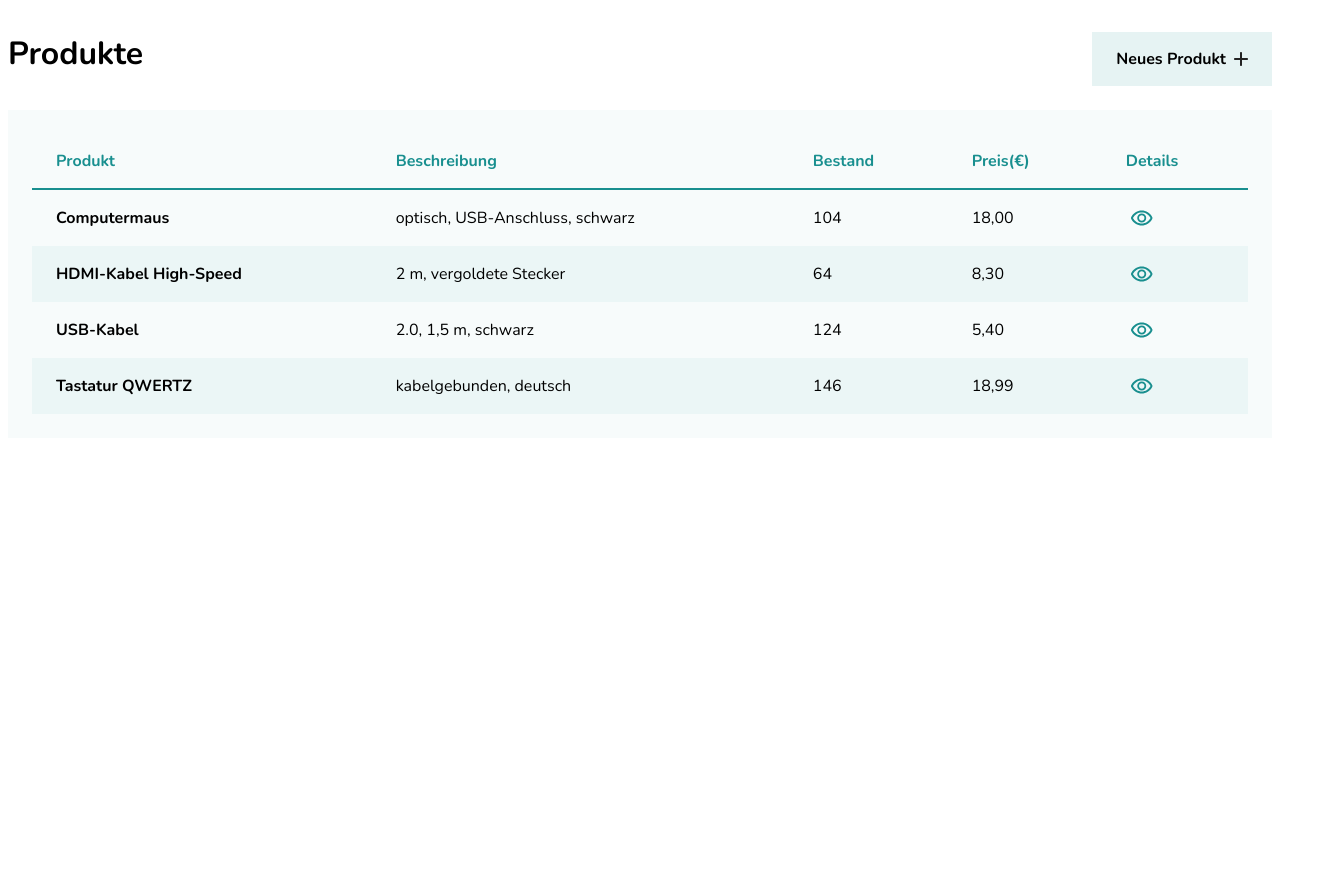
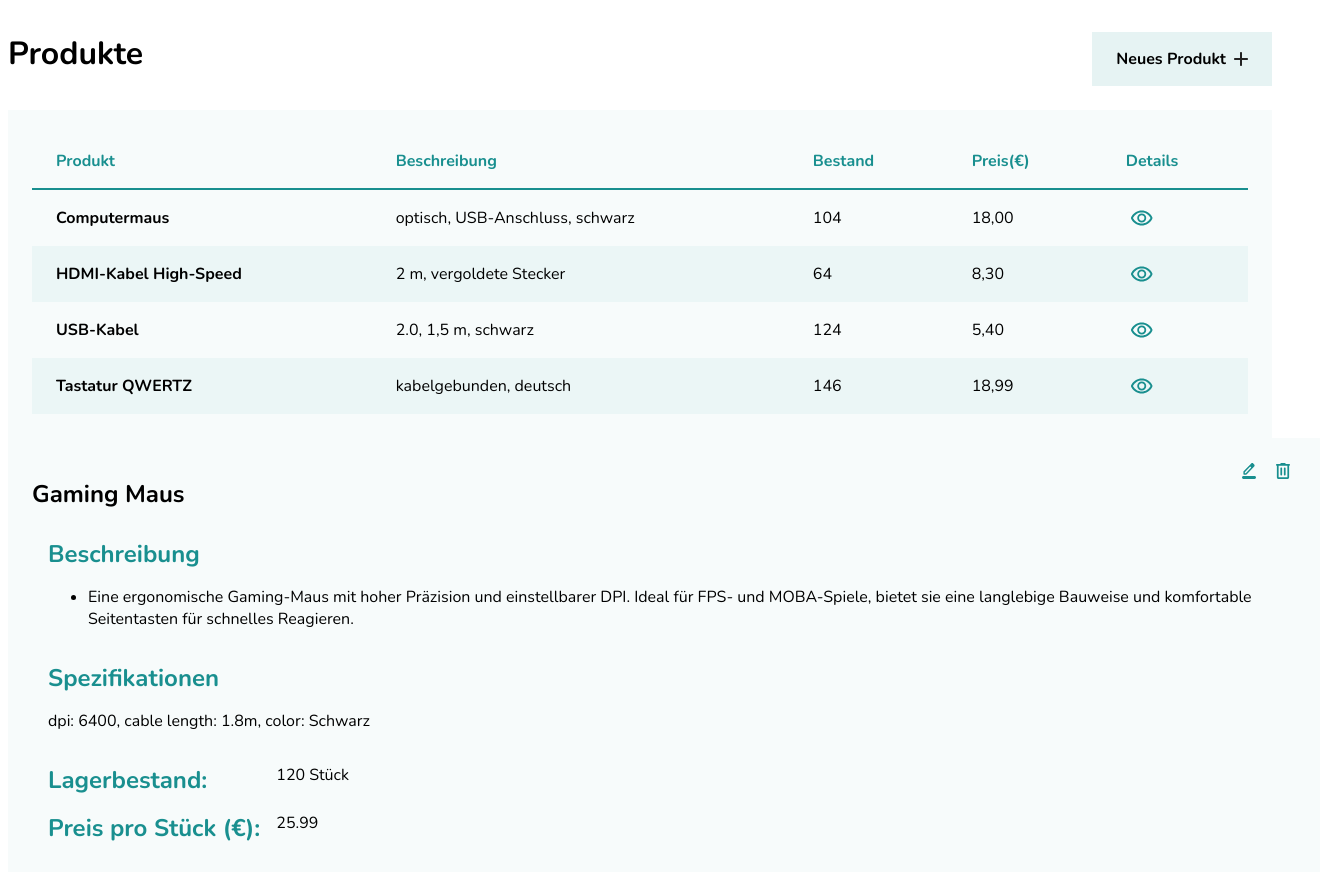
Before and after one commit to MirunaAgopian/Product-list, an Angular app: page / in a window 1280 px wide. Shown: the whole page, 1320 px wide, since content can reach past the window. Before the commit the page ends 800 px from the top, so only its background shows below. Built offline with nearby package versions, Linux system fonts and the light colour scheme.

Commit message:
added product lis and product details

```diff
--- a/src/app/app.html
+++ b/src/app/app.html
@@ -1,3 +1,4 @@
 <app-header></app-header>
 <app-product-list></app-product-list>
+<app-product-details></app-product-details>
 <router-outlet />
--- /dev/null
+++ b/src/app/shared/components/product-details/product-details.html
@@ -0,0 +1,31 @@
+<article class="product-detail">
+  <header class="product-detail__header">
+    <h1>{{detail.name}}</h1>
+    <div>
+      <a class="btn--edit" aria-label="Details editieren"></a>
+      <button (click)="deleteDetail()" class="btn--delete" aria-label="Details löschen"></button>
+    </div>
+  </header>
+  <section aria-labelledby="description">
+    <h2 id="description">Beschreibung</h2>
+    <ul>
+      <li>{{detail.description}}</li>
+    </ul>
+  </section>
+  <section aria-labelledby="specs">
+    <h2 id="specs">Spezifikationen</h2>
+    <p>{{detail.specs}}</p>
+  </section>
+  <section>
+    <dl>
+      <dt>Lagerbestand:</dt>
+      <dd>
+        <data value="104">{{detail.stock}} Stück</data>
+      </dd>
+      <dt>Preis pro Stück (€):</dt>
+      <dd>
+        <data value="18.00">{{detail.price}}</data>
+      </dd>
+    </dl>
+  </section>
+</article>
--- /dev/null
+++ b/src/app/shared/components/product-details/product-details.ts
@@ -0,0 +1,22 @@
+import { Component } from '@angular/core';
+
+@Component({
+  selector: 'app-product-details',
+  imports: [],
+  templateUrl: './product-details.html',
+  styleUrl: './product-details.scss',
+})
+export class ProductDetails {
+  detail = {
+      name: 'Gaming Maus',
+      description:
+        'Eine ergonomische Gaming-Maus mit hoher Präzision und einstellbarer DPI. Ideal für FPS- und MOBA-Spiele, bietet sie eine langlebige Bauweise und komfortable Seitentasten für schnelles Reagieren.',
+      specs: 'dpi: 6400, cable length: 1.8m, color: Schwarz',
+      stock: 120,
+      price: 25.99,
+    }
+
+    deleteDetail(){
+      this.detail.name = "";
+    }
+}
--- a/src/app/shared/components/product-list/product-list.ts
+++ b/src/app/shared/components/product-list/product-list.ts
@@ -6,4 +6,55 @@
   templateUrl: './product-list.html',
   styleUrl: './product-list.scss',
 })
-export class ProductList {}
+export class ProductList {
+  list = [
+    {
+      name: 'Gaming Maus',
+      description:
+        'Eine ergonomische Gaming-Maus mit hoher Präzision und einstellbarer DPI. Ideal für FPS- und MOBA-Spiele, bietet sie eine langlebige Bauweise und komfortable Seitentasten für schnelles Reagieren.',
+      specs: 'dpi: 6400, cable length: 1.8m, color: Schwarz',
+      stock: 120,
+      price: 2500000,
+    },
+    {
+      name: 'USB-C Kabel',
+      description:
+        'Robustes Ladekabel für Smartphones, Tablets und Laptops. Unterstützt schnelles Laden und Datenübertragung. Perfekt für den täglichen Einsatz zu Hause, im Büro oder unterwegs.',
+      specs: 'length: 1m, color: Weiß, type: USB-C zu USB-A',
+      stock: 300,
+      price: 4800,
+    },
+    {
+      name: 'Mechanische Tastatur',
+      description:
+        'Hochwertige mechanische Tastatur mit RGB-Hintergrundbeleuchtung. Die schnellen Switches sorgen für präzise Eingaben und langen Schreibkomfort. Ideal für Gamer und Vielschreiber.',
+      specs: 'switches: Red, connection: USB, color: Schwarz',
+      stock: 85,
+      price: 79.9,
+    },
+    {
+      name: 'HDMI Kabel',
+      description:
+        'Ein zuverlässiges HDMI 2.1 Kabel, das gestochen scharfe Bilder in 4K und 8K Qualität liefert. Geeignet für Fernseher, Monitore, Konsolen und Projektoren. Unterstützt HDR und hohe Bildwiederholraten.',
+      specs: 'length: 2m, version: 2.1, color: Schwarz',
+      stock: 250,
+      price: 12.99,
+    },
+    {
+      name: 'Externe SSD',
+      description:
+        'Leistungsstarke und kompakte externe SSD für schnelle Datenübertragung. Perfekt für große Dateien, Gaming-Bibliotheken oder als Backup-Lösung. Stoßfestes Gehäuse für den mobilen Einsatz.',
+      specs: 'capacity: 1TB, interface: USB 3.2, color: Silber',
+      stock: 60,
+      price: 109.99,
+    },
+    {
+      name: 'Bluetooth Kopfhörer',
+      description:
+        'Kabellose Over-Ear Kopfhörer mit klaren Höhen und kräftigem Bass. Dank 20 Stunden Akkulaufzeit und komfortabler Ohrpolster ideal für lange Musik- oder Gaming-Sessions.',
+      specs: 'battery life: 20h, color: Schwarz, connection: Bluetooth 5.0',
+      stock: 150,
+      price: 59.95,
+    },
+  ];
+}
```
Also changed, not shown: src/app/app.ts (+7 -1 lines), src/app/shared/components/product-details/product-details.scss (added).
